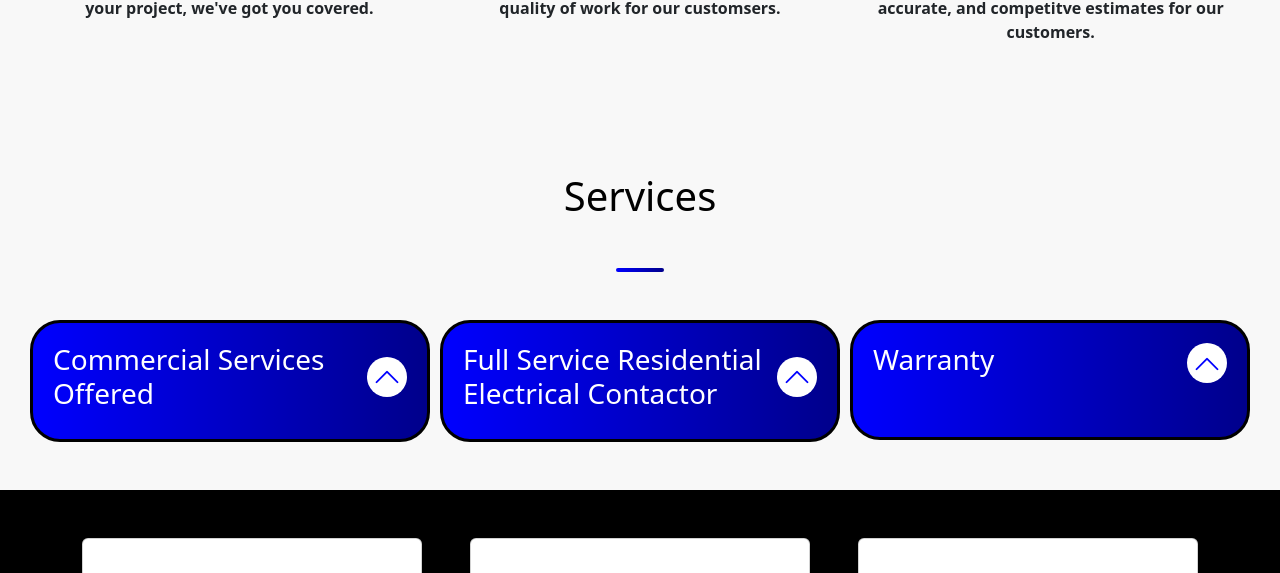
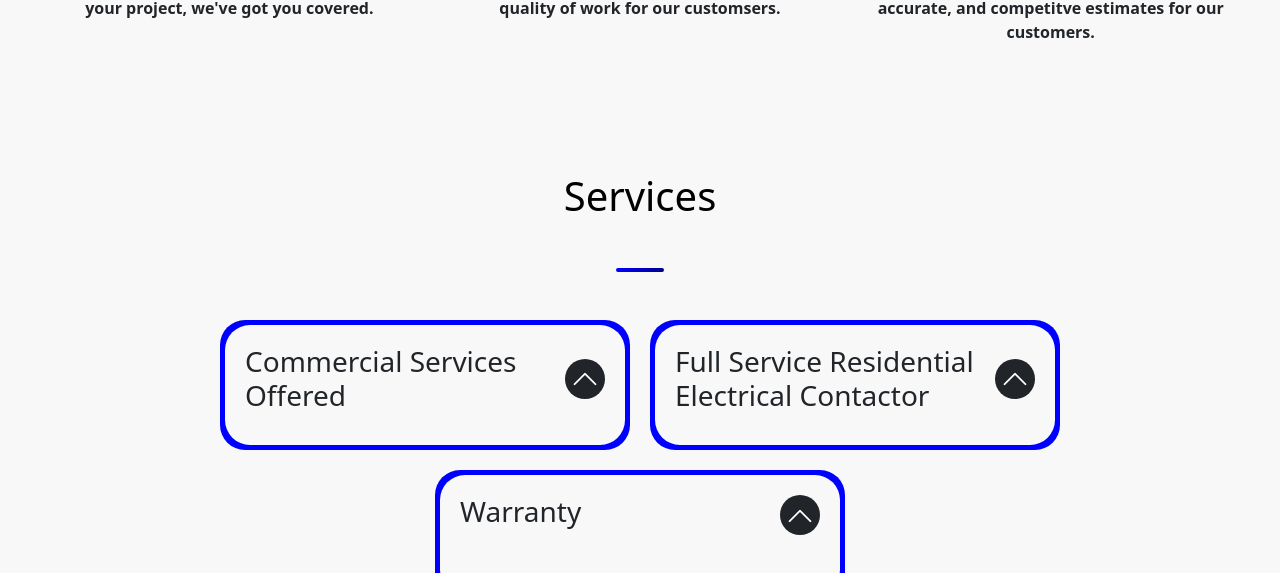
Before and after one commit to Justin-Storm/stormelectrictest, a plain HTML site: page index.html in a window 1280 px wide. Shown: the part 1145-1718 px from the top of the page. Drawn offline with nearby package versions, Linux system fonts and the light colour scheme; a script that the page names is missing; a web font is replaced by a local one.

Commit message:
Add files via upload

```diff
--- a/index.html
+++ b/index.html
@@ -51,7 +51,7 @@
         <div class="row align-items-center justify-content-center h-100 text-center">
             <div class="col-lg-8 align-self-end">
                 <h1 class="text-white fw-bold">Welcome to Storm Electric!</h1>
-                <hr class="mx-auto my-4">
+                <hr class="mx-auto my-5">
             </div>
             <div class="col-lg-8 align-self-baseline">
                 <a class="btn btn-primary rounded-pill text-white text-center fw-bold" href="#about">Learn More</a>
@@ -89,7 +89,8 @@
     <div class="container-fluid py-5">
         <h1 class="text-black text-center">Services</h1>
         <hr class="mx-auto my-5">
-        <div class="services-row text-white">
+        <div class="services-row text-dark">
+            <div class="item-padding">
             <div class="item item1">
                 <h3 class="d-flex">Commercial Services<br>Offered
                     <a type="button" data-bs-toggle="collapse" data-bs-target="#collapse1" class="ms-auto my-auto" id="toggleButton1">
@@ -111,6 +112,8 @@
                     <li>Landscape lighting</li>
                 </ul>
             </div>
+            </div>
+            <div class="item-padding">
             <div class="item item2">
                 <h3 class="d-flex">Full Service Residential<br>Electrical Contactor
                     <a type="button" data-bs-toggle="collapse" data-bs-target="#collapse2" class="ms-auto my-auto" id="toggleButton2">
@@ -134,6 +137,8 @@
                     <p>10% Off For Senior Clients</p>
                 </ul>
             </div>
+            </div>
+            <div class="item-padding">
             <div class="item item3">
                 <h3 class="d-flex">Warranty
                     <a type="button" data-bs-toggle="collapse" data-bs-target="#collapse3" class="ms-auto" id="toggleButton3">
@@ -141,6 +146,7 @@
                     </a>
                 </h3>
                 <p id="collapse3" class="collapse mt-4">We place warrenties on all of our work for 1 year from date of installation.</p>
+            </div>
             </div>
         </div>
     </div>
@@ -275,4 +281,6 @@ function formSubmit() {
 }
 
 
+
+
 </script>
--- a/style.css
+++ b/style.css
@@ -130,23 +130,28 @@ header.masthead hr {
     align-items: flex-start;
     justify-content: center;
     flex-wrap: wrap;
-    gap: 10px;
+    gap: 20px;
+}
+
+#services .services-row .item-padding {
+    padding: 5px;
+    background: blue;
+    border-radius: 25px;
 }
 
 #services .services-row .item {
     padding: 20px;
     width: 400px;
-    background: linear-gradient(to right, blue, darkblue);
-    border: 3px solid black;
-    border-radius: 30px;
+    background: #f8f8f8;
+    border-radius: 25px;
     min-height: 120px;
 }
 
 #services .services-row .item h3 a {
     height: 40px;
     width: 40px;
-    background: white;
-    color: blue;
+    background: #212529;
+    color: #fff;
     text-align: center;
     line-height: 40px;
     border-radius: 50%;
@@ -220,14 +225,12 @@ form .row .col-12 textarea {
 }
 
 form .row .col-12 label {
-    font-weight: 500;
-    color: black;
+    font-weight: normal !important;
+    color: black !important;
 }
 
 form .row .col-12 label::after {
-    background: none;
-    color: black;
-    font-weight: 500;
+    background: transparent !important;
 }
 
 form .row .col-12 textarea {
```
